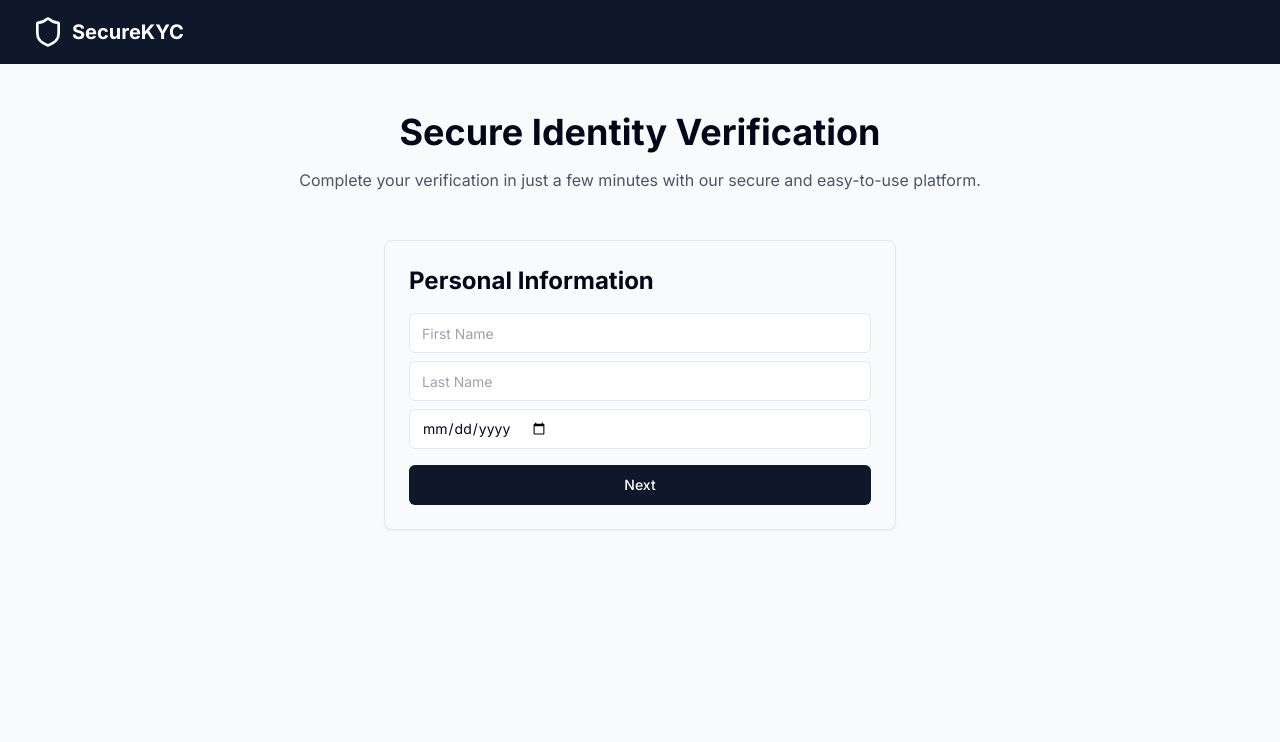
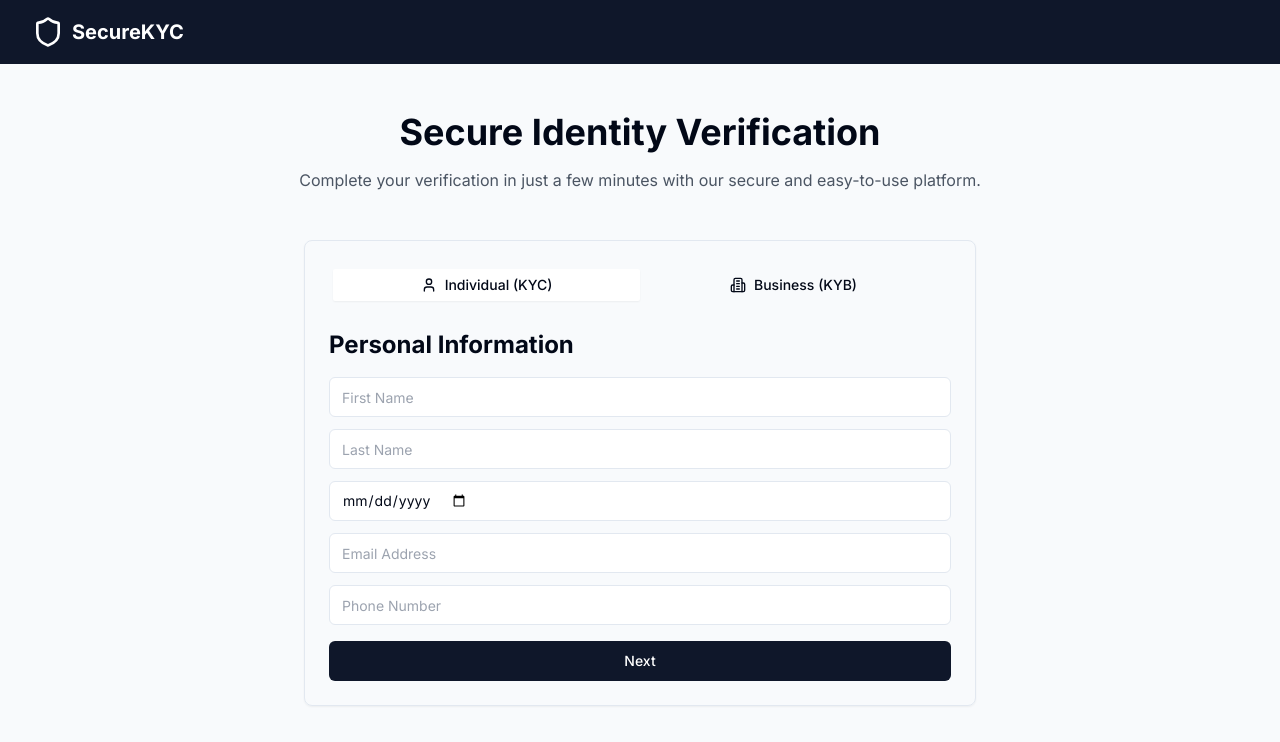
Before and after one commit to kushalchukanatti-galileoprotocol/kyc-kreator-hub-68, a React (Vite) app: page / in a window 1280 px wide. Shown: the top 742 px of the page. Built offline with nearby package versions, Linux system fonts and the light colour scheme.

Commit message:
Add KYC and KYB forms
Implement separate forms for KYC (individual) and KYB (business) verification processes. Each form will include all necessary fields to capture relevant information for both individual and business verification.
[skip gpt_engineer]

```diff
--- a/src/components/VerificationForm.tsx
+++ b/src/components/VerificationForm.tsx
@@ -2,93 +2,143 @@ import { useState } from "react";
 import { Button } from "@/components/ui/button";
 import { Input } from "@/components/ui/input";
 import { Card } from "@/components/ui/card";
-import { Upload, Camera, CheckCircle } from "lucide-react";
+import { Tabs, TabsContent, TabsList, TabsTrigger } from "@/components/ui/tabs";
+import { Upload, Camera, CheckCircle, Building2, User } from "lucide-react";
 
 export const VerificationForm = () => {
-  const [step, setStep] = useState(1);
-  const [formData, setFormData] = useState({
+  const [kycStep, setKycStep] = useState(1);
+  const [kybStep, setKybStep] = useState(1);
+  const [kycData, setKycData] = useState({
     firstName: "",
     lastName: "",
     dateOfBirth: "",
+    email: "",
+    phone: "",
     idDocument: null,
     selfie: null,
   });
 
-  const handleNext = () => {
-    setStep(step + 1);
-    console.log("Moving to step:", step + 1);
+  const [kybData, setKybData] = useState({
+    companyName: "",
+    registrationNumber: "",
+    taxId: "",
+    businessType: "",
+    incorporationDate: "",
+    address: "",
+    representativeName: "",
+    representativeTitle: "",
+    businessDocument: null,
+    proofOfAddress: null,
+  });
+
+  const handleKycNext = () => {
+    setKycStep(kycStep + 1);
+    console.log("Moving to KYC step:", kycStep + 1);
+  };
+
+  const handleKybNext = () => {
+    setKybStep(kybStep + 1);
+    console.log("Moving to KYB step:", kybStep + 1);
   };
 
   return (
-    <Card className="w-full max-w-lg p-6 animate-fadeIn">
-      <div className="space-y-6">
-        {step === 1 && (
+    <Card className="w-full max-w-2xl p-6 animate-fadeIn">
+      <Tabs defaultValue="individual" className="space-y-6">
+        <TabsList className="grid w-full grid-cols-2">
+          <TabsTrigger value="individual" className="space-x-2">
+            <User className="w-4 h-4" />
+            <span>Individual (KYC)</span>
+          </TabsTrigger>
+          <TabsTrigger value="business" className="space-x-2">
+            <Building2 className="w-4 h-4" />
+            <span>Business (KYB)</span>
+          </TabsTrigger>
+        </TabsList>
+
+        <TabsContent value="individual" className="space-y-6">
+          {kycStep === 1 && (
             <div className="space-y-4">
               <h2 className="text-2xl font-bold">Personal Information</h2>
-            <div className="space-y-2">
+              <div className="space-y-3">
                 <Input
                   placeholder="First Name"
-                value={formData.firstName}
+                  value={kycData.firstName}
                   onChange={(e) =>
-                  setFormData({ ...formData, firstName: e.target.value })
+                    setKycData({ ...kycData, firstName: e.target.value })
                   }
                 />
                 <Input
                   placeholder="Last Name"
-                value={formData.lastName}
+                  value={kycData.lastName}
                   onChange={(e) =>
-                  setFormData({ ...formData, lastName: e.target.value })
+                    setKycData({ ...kycData, lastName: e.target.value })
                   }
                 />
                 <Input
                   type="date"
                   placeholder="Date of Birth"
-                value={formData.dateOfBirth}
+                  value={kycData.dateOfBirth}
                   onChange={(e) =>
-                  setFormData({ ...formData, dateOfBirth: e.target.value })
+                    setKycData({ ...kycData, dateOfBirth: e.target.value })
+                  }
+                />
+                <Input
+                  type="email"
+                  placeholder="Email Address"
+                  value={kycData.email}
+                  onChange={(e) =>
+                    setKycData({ ...kycData, email: e.target.value })
+                  }
+                />
+                <Input
+                  type="tel"
+                  placeholder="Phone Number"
+                  value={kycData.phone}
+                  onChange={(e) =>
+                    setKycData({ ...kycData, phone: e.target.value })
                   }
                 />
               </div>
-            <Button onClick={handleNext} className="w-full">
+              <Button onClick={handleKycNext} className="w-full">
                 Next
               </Button>
             </div>
           )}
 
-        {step === 2 && (
+          {kycStep === 2 && (
             <div className="space-y-4">
               <h2 className="text-2xl font-bold">Identity Document</h2>
               <div className="border-2 border-dashed border-gray-300 rounded-lg p-8 text-center">
                 <Upload className="mx-auto h-12 w-12 text-gray-400" />
-              <p className="mt-2">Upload your ID document</p>
+                <p className="mt-2">Upload your ID document (Passport or ID card)</p>
                 <input
                   type="file"
                   className="hidden"
                   onChange={(e) =>
-                  setFormData({ ...formData, idDocument: e.target.files?.[0] })
+                    setKycData({ ...kycData, idDocument: e.target.files?.[0] })
                   }
                 />
               </div>
-            <Button onClick={handleNext} className="w-full">
+              <Button onClick={handleKycNext} className="w-full">
                 Next
               </Button>
             </div>
           )}
 
-        {step === 3 && (
+          {kycStep === 3 && (
             <div className="space-y-4">
               <h2 className="text-2xl font-bold">Selfie Verification</h2>
               <div className="border-2 border-dashed border-gray-300 rounded-lg p-8 text-center">
                 <Camera className="mx-auto h-12 w-12 text-gray-400" />
-              <p className="mt-2">Take a selfie</p>
+                <p className="mt-2">Take a selfie for verification</p>
               </div>
-            <Button onClick={handleNext} className="w-full">
+              <Button onClick={handleKycNext} className="w-full">
                 Submit Verification
               </Button>
             </div>
           )}
 
-        {step === 4 && (
+          {kycStep === 4 && (
             <div className="text-center space-y-4">
               <CheckCircle className="mx-auto h-16 w-16 text-green-500" />
               <h2 className="text-2xl font-bold">Verification Submitted</h2>
@@ -97,7 +147,138 @@ export const VerificationForm = () => {
               </p>
             </div>
           )}
+        </TabsContent>
+
+        <TabsContent value="business" className="space-y-6">
+          {kybStep === 1 && (
+            <div className="space-y-4">
+              <h2 className="text-2xl font-bold">Business Information</h2>
+              <div className="space-y-3">
+                <Input
+                  placeholder="Company Name"
+                  value={kybData.companyName}
+                  onChange={(e) =>
+                    setKybData({ ...kybData, companyName: e.target.value })
+                  }
+                />
+                <Input
+                  placeholder="Registration Number"
+                  value={kybData.registrationNumber}
+                  onChange={(e) =>
+                    setKybData({ ...kybData, registrationNumber: e.target.value })
+                  }
+                />
+                <Input
+                  placeholder="Tax ID / VAT Number"
+                  value={kybData.taxId}
+                  onChange={(e) =>
+                    setKybData({ ...kybData, taxId: e.target.value })
+                  }
+                />
+                <Input
+                  placeholder="Business Type"
+                  value={kybData.businessType}
+                  onChange={(e) =>
+                    setKybData({ ...kybData, businessType: e.target.value })
+                  }
+                />
+                <Input
+                  type="date"
+                  placeholder="Incorporation Date"
+                  value={kybData.incorporationDate}
+                  onChange={(e) =>
+                    setKybData({ ...kybData, incorporationDate: e.target.value })
+                  }
+                />
+                <Input
+                  placeholder="Business Address"
+                  value={kybData.address}
+                  onChange={(e) =>
+                    setKybData({ ...kybData, address: e.target.value })
+                  }
+                />
               </div>
+              <Button onClick={handleKybNext} className="w-full">
+                Next
+              </Button>
+            </div>
+          )}
+
+          {kybStep === 2 && (
+            <div className="space-y-4">
+              <h2 className="text-2xl font-bold">Representative Information</h2>
+              <div className="space-y-3">
+                <Input
+                  placeholder="Representative Name"
+                  value={kybData.representativeName}
+                  onChange={(e) =>
+                    setKybData({ ...kybData, representativeName: e.target.value })
+                  }
+                />
+                <Input
+                  placeholder="Representative Title"
+                  value={kybData.representativeTitle}
+                  onChange={(e) =>
+                    setKybData({ ...kybData, representativeTitle: e.target.value })
+                  }
+                />
+              </div>
+              <Button onClick={handleKybNext} className="w-full">
+                Next
+              </Button>
+            </div>
+          )}
+
+          {kybStep === 3 && (
+            <div className="space-y-4">
+              <h2 className="text-2xl font-bold">Business Documents</h2>
+              <div className="space-y-4">
+                <div className="border-2 border-dashed border-gray-300 rounded-lg p-8 text-center">
+                  <Upload className="mx-auto h-12 w-12 text-gray-400" />
+                  <p className="mt-2">Upload Business Registration Document</p>
+                  <input
+                    type="file"
+                    className="hidden"
+                    onChange={(e) =>
+                      setKybData({
+                        ...kybData,
+                        businessDocument: e.target.files?.[0],
+                      })
+                    }
+                  />
+                </div>
+                <div className="border-2 border-dashed border-gray-300 rounded-lg p-8 text-center">
+                  <Upload className="mx-auto h-12 w-12 text-gray-400" />
+                  <p className="mt-2">Upload Proof of Business Address</p>
+                  <input
+                    type="file"
+                    className="hidden"
+                    onChange={(e) =>
+                      setKybData({
+                        ...kybData,
+                        proofOfAddress: e.target.files?.[0],
+                      })
+                    }
+                  />
+                </div>
+              </div>
+              <Button onClick={handleKybNext} className="w-full">
+                Submit Verification
+              </Button>
+            </div>
+          )}
+
+          {kybStep === 4 && (
+            <div className="text-center space-y-4">
+              <CheckCircle className="mx-auto h-16 w-16 text-green-500" />
+              <h2 className="text-2xl font-bold">Business Verification Submitted</h2>
+              <p className="text-gray-600">
+                We'll review your business information and get back to you shortly.
+              </p>
+            </div>
+          )}
+        </TabsContent>
+      </Tabs>
     </Card>
   );
 };
```
Lines whose indentation alone changed are shown as unchanged.
